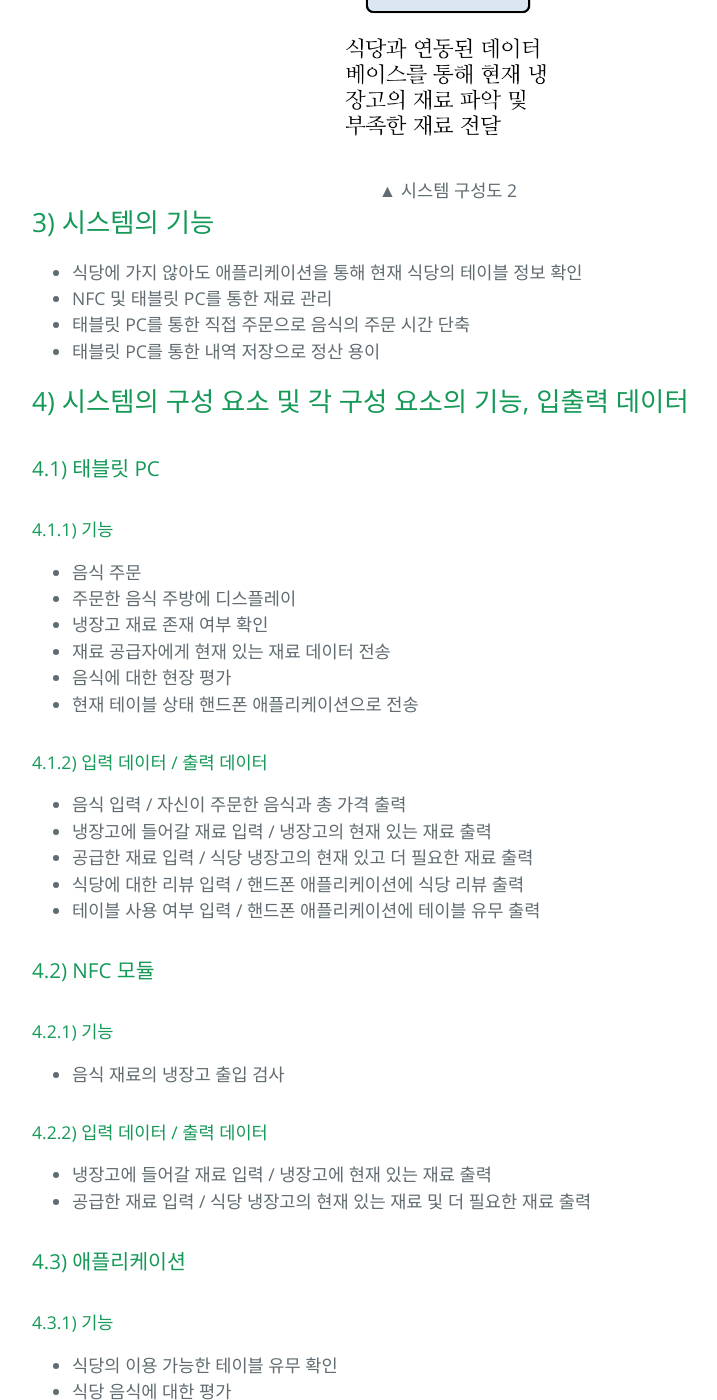
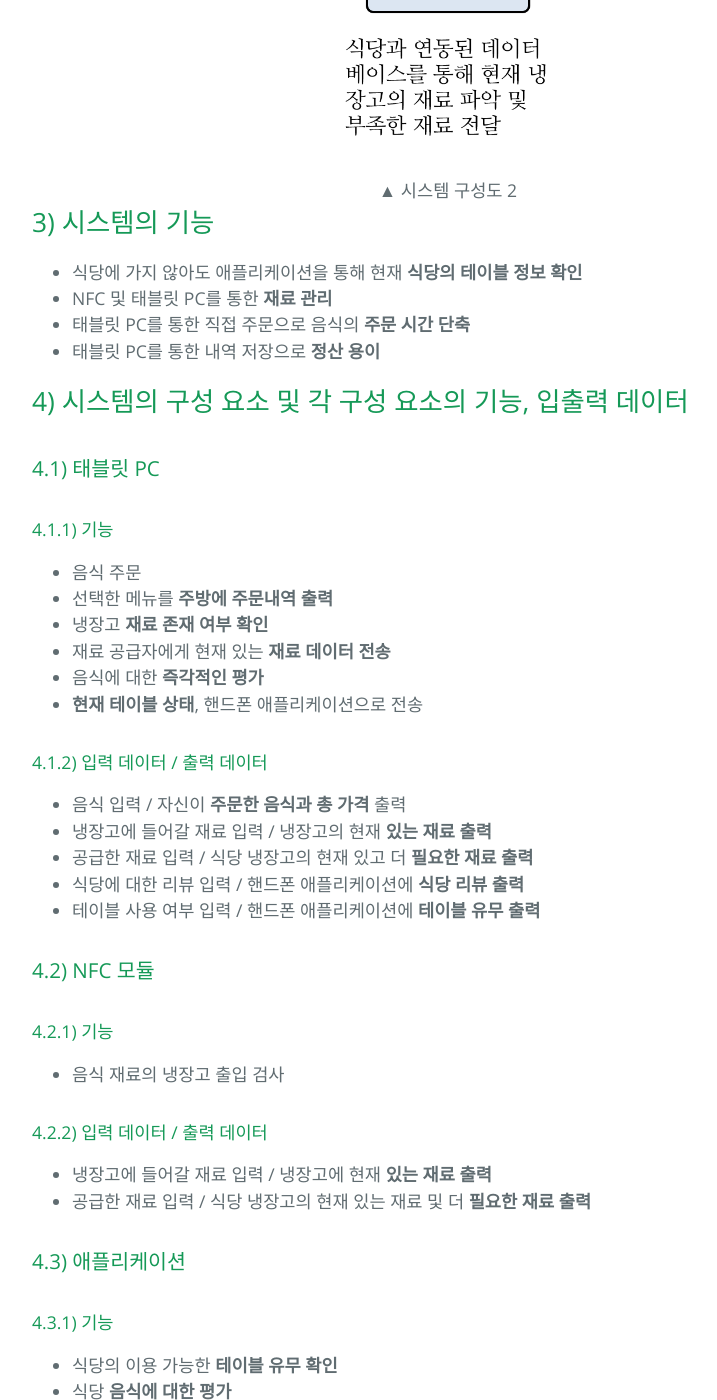
Before and after one commit to LeeJuMyeong/leejumyeong.github.com, a Jekyll site: the page built from _posts/2016-06-09-please-content.markdown, in a window 1280 px wide and 1400 px high, scrolled down 5880 px. Shown: the whole window, without its empty margins (192-909 px from the left). Built offline with Jekyll 4.4.1, drawn with Linux system fonts in a browser that asks for light colours; some of the changed text lies outside the part shown.

Commit message:
Update 2016-06-09-please-content.markdown

```diff
--- a/_posts/2016-06-09-please-content.markdown
+++ b/_posts/2016-06-09-please-content.markdown
@@ -104,10 +104,10 @@ categories: main
 <div id='section4-3'/>
 ## 3) 시스템의 기능
 
-* 식당에 가지 않아도 애플리케이션을 통해 현재 식당의 테이블 정보 확인
-* NFC 및 태블릿 PC를 통한 재료 관리
-* 태블릿 PC를 통한 직접 주문으로 음식의 주문 시간 단축
-* 태블릿 PC를 통한 내역 저장으로 정산 용이
+* 식당에 가지 않아도 애플리케이션을 통해 현재 <strong>식당의 테이블 정보 확인</strong>
+* NFC 및 태블릿 PC를 통한 <strong>재료 관리</strong>
+* 태블릿 PC를 통한 직접 주문으로 음식의 <strong>주문 시간 단축</strong>
+* 태블릿 PC를 통한 내역 저장으로 <strong>정산 용이</strong>
 
 <div id='section4-4'/>
 ## 4) 시스템의 구성 요소 및 각 구성 요소의 기능, 입출력 데이터
@@ -117,19 +117,19 @@ categories: main
 #### 4.1.1) 기능
 
 * 음식 주문
-* 주문한 음식 주방에 디스플레이
-* 냉장고 재료 존재 여부 확인
-* 재료 공급자에게 현재 있는 재료 데이터 전송
-* 음식에 대한 현장 평가
-* 현재 테이블 상태 핸드폰 애플리케이션으로 전송
+* 선택한 메뉴를 <strong>주방에 주문내역 출력</strong>
+* 냉장고 <strong>재료 존재 여부 확인</strong>
+* 재료 공급자에게 현재 있는 <strong>재료 데이터 전송</strong>
+* 음식에 대한 <strong>즉각적인 평가</strong>
+* <strong>현재 테이블 상태</strong>, 핸드폰 애플리케이션으로 전송
 
 #### 4.1.2) 입력 데이터 / 출력 데이터
 
-* 음식 입력 / 자신이 주문한 음식과 총 가격 출력
-* 냉장고에 들어갈 재료 입력 / 냉장고의 현재 있는 재료 출력
-* 공급한 재료 입력 / 식당 냉장고의 현재 있고 더 필요한 재료 출력
-* 식당에 대한 리뷰 입력 / 핸드폰 애플리케이션에 식당 리뷰 출력
-* 테이블 사용 여부 입력 / 핸드폰 애플리케이션에 테이블 유무 출력
+* 음식 입력 / 자신이 <strong>주문한 음식과 총 가격</strong> 출력
+* 냉장고에 들어갈 재료 입력 / 냉장고의 현재 <strong>있는 재료 출력</strong>
+* 공급한 재료 입력 / 식당 냉장고의 현재 있고 더 <strong>필요한 재료 출력</strong>
+* 식당에 대한 리뷰 입력 / 핸드폰 애플리케이션에 <strong>식당 리뷰 출력</strong>
+* 테이블 사용 여부 입력 / 핸드폰 애플리케이션에 <strong>테이블 유무 출력</strong>
 
 ### 4.2) NFC 모듈
 
@@ -139,21 +139,21 @@ categories: main
 
 #### 4.2.2) 입력 데이터 / 출력 데이터
 
-* 냉장고에 들어갈 재료 입력 / 냉장고에 현재 있는 재료 출력
-* 공급한 재료 입력 / 식당 냉장고의 현재 있는 재료 및 더 필요한 재료 출력
+* 냉장고에 들어갈 재료 입력 / 냉장고에 현재 <strong>있는 재료 출력</strong>
+* 공급한 재료 입력 / 식당 냉장고의 현재 있는 재료 및 더 <strong>필요한 재료 출력</strong>
 
 ### 4.3) 애플리케이션
 
 #### 4.3.1) 기능
 
-* 식당의 이용 가능한 테이블 유무 확인
-* 식당 음식에 대한 평가
+* 식당의 이용 가능한 <strong>테이블 유무 확인</strong>
+* 식당 <strong>음식에 대한 평가</strong>
 * 식당 위치
 
 #### 4.3.2) 입력 데이터 / 출력 데이터
 
-* 먹고 싶은 음식 / 음식에 대한 식당 정보 및 음식에 대한 이전 소비자들의 반응 표시
-* 테이블 확인 / 현재 식당의 이용 가능한 테이블 표시
+* 먹고 싶은 음식 / 음식에 대한 <strong>식당 정보</strong> 및 음식에 대한 <strong>이전 소비자들의 반응 표시</strong>
+* 테이블 확인 / 현재 식당의 <strong>이용 가능한 테이블 표시</strong>
 
 ## 5) 각 시스템 기능 별 시스템 구성 요소 간의 동작 흐름
 
```
